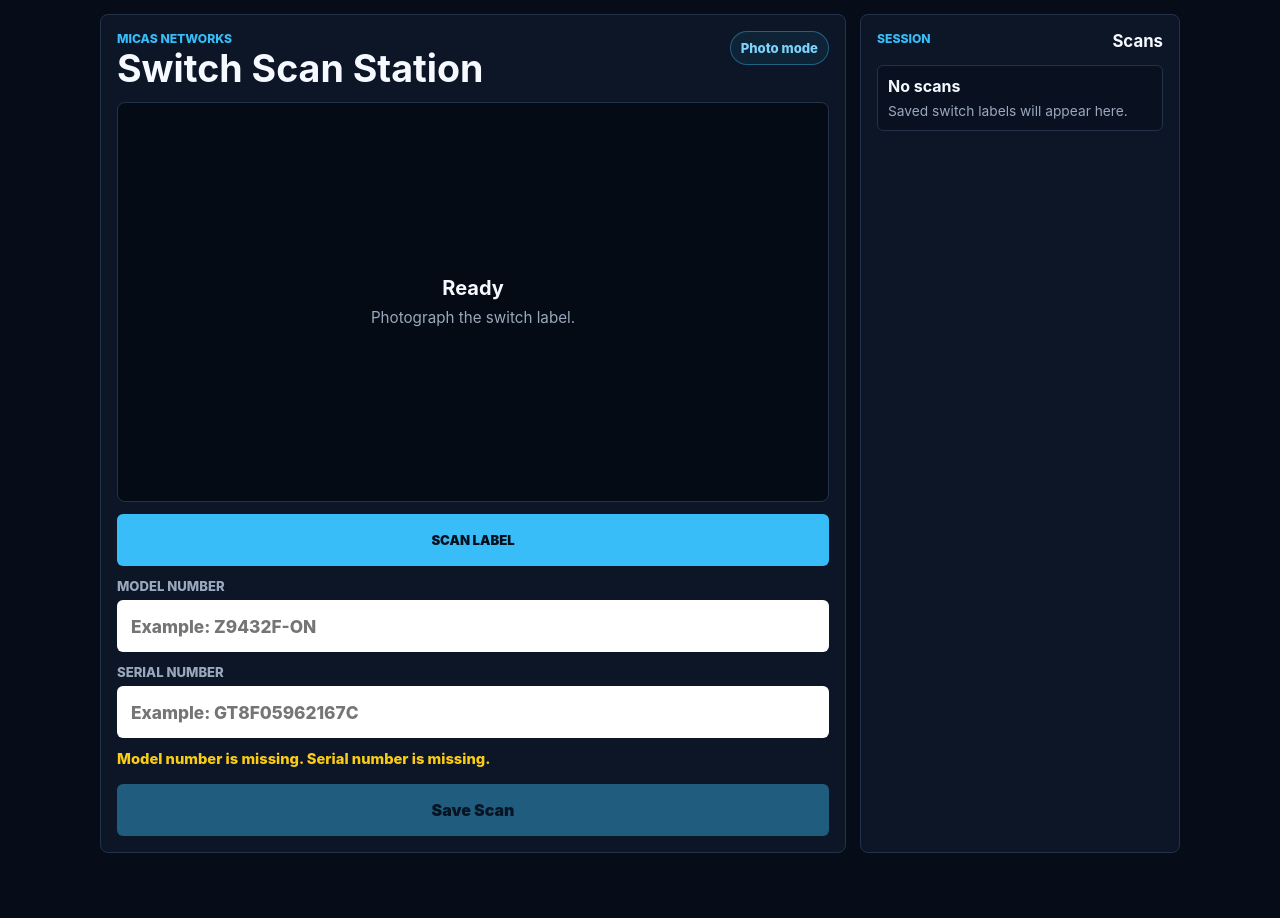
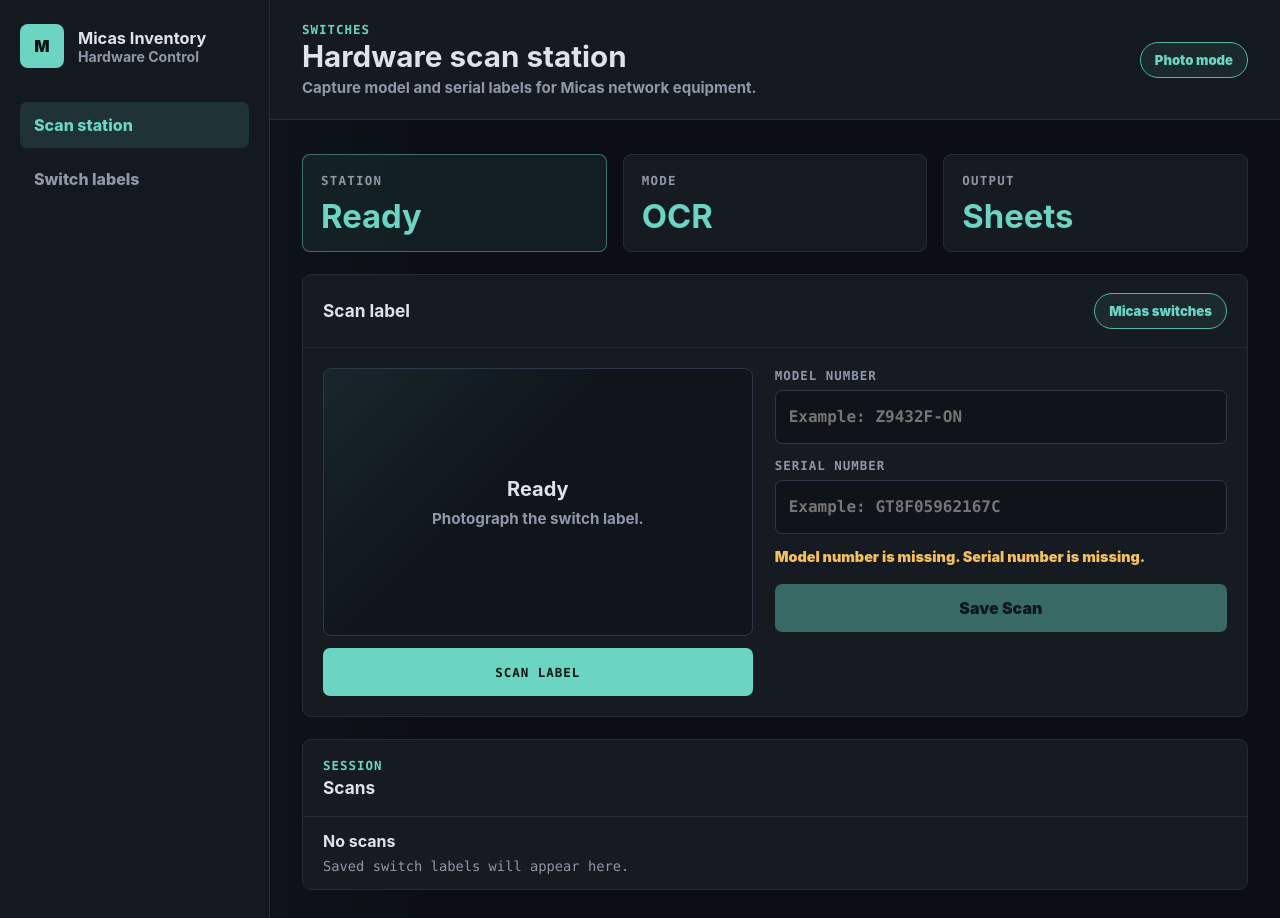
Before and after one commit to vihpol/automatic-scanner, a website: page public/index.html in a window 1280 px wide. Before the commit the page ends 867 px from the top, so only its background shows below. Drawn offline with Linux system fonts and the light colour scheme.

Commit message:
Add tech inventory dashboard style

```diff
--- a/public/index.html
+++ b/public/index.html
@@ -7,16 +7,55 @@
     <link rel="stylesheet" href="/styles.css">
   </head>
   <body>
+    <div class="station-shell">
+      <aside class="side-rail" aria-label="Station">
+        <div class="brand-lockup">
+          <div class="brand-mark">M</div>
+          <div>
+            <strong>Micas Inventory</strong>
+            <span>Hardware Control</span>
+          </div>
+        </div>
+
+        <nav class="rail-nav" aria-label="Station sections">
+          <span class="rail-item active">Scan station</span>
+          <span class="rail-item">Switch labels</span>
+        </nav>
+      </aside>
+
       <main class="app-shell">
-      <section class="scanner-panel" aria-labelledby="page-title">
-        <div class="topbar">
+        <header class="topbar">
           <div>
-            <p class="eyebrow">Micas Networks</p>
-            <h1 id="page-title">Switch Scan Station</h1>
+            <p class="eyebrow">Switches</p>
+            <h1 id="page-title">Hardware scan station</h1>
+            <p class="subhead">Capture model and serial labels for Micas network equipment.</p>
           </div>
           <span class="status-pill" id="supportStatus">Photo mode</span>
+        </header>
+
+        <section class="metrics-grid" aria-label="Scan state">
+          <div class="metric-card active">
+            <span>Station</span>
+            <strong>Ready</strong>
+          </div>
+          <div class="metric-card">
+            <span>Mode</span>
+            <strong>OCR</strong>
+          </div>
+          <div class="metric-card">
+            <span>Output</span>
+            <strong>Sheets</strong>
+          </div>
+        </section>
+
+        <section class="scanner-panel" aria-labelledby="page-title">
+          <div class="panel-heading">
+            <h2>Scan label</h2>
+            <span class="panel-chip">Micas switches</span>
           </div>
 
+          <div class="station-grid">
+            <div>
               <div class="photo-frame">
                 <img id="photoPreview" alt="Selected inventory label preview">
                 <div class="photo-placeholder" id="photoPlaceholder">
@@ -29,6 +68,7 @@
                 <label class="file-button" for="labelPhoto">Scan Label</label>
                 <input id="labelPhoto" type="file" accept="image/*" capture="environment">
                 <button class="primary-button hidden" id="extractPhoto" type="button" disabled>Retry OCR</button>
+              </div>
             </div>
 
             <form id="scanForm" class="scan-form">
@@ -46,16 +86,20 @@
 
               <button class="submit-button" id="submitScan" type="submit" disabled>Save Scan</button>
             </form>
+          </div>
         </section>
 
         <section class="history-panel" aria-labelledby="history-title">
           <div class="section-heading">
+            <div>
               <p class="eyebrow">Session</p>
               <h2 id="history-title">Scans</h2>
+            </div>
           </div>
           <ul class="history-list" id="historyList"></ul>
         </section>
       </main>
+    </div>
 
     <script src="/app.js"></script>
   </body>
--- a/public/styles.css
+++ b/public/styles.css
@@ -1,17 +1,21 @@
 :root {
   color-scheme: dark;
-  --ink: #f6f9ff;
-  --muted: #9aa8bd;
-  --line: #22324a;
-  --surface: #0d1626;
-  --surface-strong: #050b14;
-  --background: #070d18;
-  --field: #ffffff;
-  --field-ink: #0c1422;
-  --accent: #38bdf8;
-  --accent-strong: #0ea5e9;
-  --warning: #facc15;
-  --success: #7dd3fc;
+  --bg: #0b0f15;
+  --rail: #141920;
+  --panel: #161b22;
+  --panel-soft: #1d2430;
+  --panel-deep: #10151c;
+  --line: #252c36;
+  --line-strong: #2c3845;
+  --text: #dce3ec;
+  --muted: #8f98a6;
+  --dim: #5f6876;
+  --accent: #6bd4c2;
+  --accent-deep: #193a38;
+  --accent-line: #4eb7a9;
+  --danger: #ff625c;
+  --warning: #f4bf5f;
+  --field: #0f141b;
 }
 
 * {
@@ -21,8 +25,8 @@
 body {
   margin: 0;
   min-height: 100vh;
-  background: var(--background);
-  color: var(--ink);
+  background: var(--bg);
+  color: var(--text);
   font-family: Inter, ui-sans-serif, system-ui, -apple-system, BlinkMacSystemFont, "Segoe UI", sans-serif;
 }
 
@@ -36,89 +40,193 @@
   cursor: pointer;
 }
 
+.station-shell {
+  display: grid;
+  grid-template-columns: 270px minmax(0, 1fr);
+  min-height: 100vh;
+  background:
+    linear-gradient(90deg, rgba(107, 212, 194, 0.05), transparent 34%),
+    var(--bg);
+}
+
+.side-rail {
+  border-right: 1px solid var(--line);
+  background: var(--rail);
+  padding: 24px 20px;
+}
+
+.brand-lockup {
+  display: flex;
+  align-items: center;
+  gap: 14px;
+  margin-bottom: 34px;
+}
+
+.brand-mark {
+  display: grid;
+  width: 44px;
+  height: 44px;
+  place-items: center;
+  border-radius: 8px;
+  background: var(--accent);
+  color: #081311;
+  font-weight: 900;
+}
+
+.brand-lockup strong {
+  display: block;
+  color: var(--text);
+  font-size: 1.02rem;
+}
+
+.brand-lockup span {
+  display: block;
+  color: var(--muted);
+  font-size: 0.88rem;
+  font-weight: 700;
+}
+
+.rail-nav {
+  display: grid;
+  gap: 8px;
+}
+
+.rail-item {
+  border-radius: 7px;
+  color: var(--muted);
+  font-weight: 800;
+  padding: 13px 14px;
+}
+
+.rail-item.active {
+  background: rgba(107, 212, 194, 0.13);
+  color: var(--accent);
+}
+
 .app-shell {
   display: grid;
-  grid-template-columns: minmax(0, 1fr) 320px;
-  gap: 14px;
-  width: min(1080px, calc(100% - 24px));
-  margin: 0 auto;
-  padding: 14px 0;
+  gap: 22px;
+  padding: 22px 32px 28px;
 }
 
-.scanner-panel,
-.history-panel {
-  background: var(--surface);
-  border: 1px solid var(--line);
-  border-radius: 8px;
-  padding: 16px;
-}
-
-.scanner-panel {
-  min-height: calc(100vh - 28px);
-}
-
-.topbar,
-.section-heading {
+.topbar {
   display: flex;
-  align-items: flex-start;
+  align-items: center;
   justify-content: space-between;
-  gap: 12px;
-  margin-bottom: 14px;
+  gap: 18px;
+  border-bottom: 1px solid var(--line);
+  margin: -22px -32px 12px;
+  padding: 22px 32px;
+  background: #151a21;
 }
 
 .eyebrow {
   margin: 0 0 4px;
   color: var(--accent);
-  font-size: 0.76rem;
-  font-weight: 800;
-  letter-spacing: 0;
+  font-family: ui-monospace, SFMono-Regular, Menlo, Monaco, Consolas, "Liberation Mono", monospace;
+  font-size: 0.78rem;
+  font-weight: 900;
+  letter-spacing: 0.08em;
   text-transform: uppercase;
 }
 
 h1,
-h2 {
+h2,
+.subhead {
   margin: 0;
   letter-spacing: 0;
 }
 
 h1 {
-  font-size: clamp(1.6rem, 4vw, 2.35rem);
-  line-height: 1;
+  color: var(--text);
+  font-size: clamp(1.35rem, 3vw, 1.85rem);
+  line-height: 1.05;
 }
 
 h2 {
-  font-size: 1.05rem;
+  font-size: 1.08rem;
 }
 
-.status-pill {
+.subhead {
+  color: var(--muted);
+  font-size: 0.94rem;
+  font-weight: 700;
+  margin-top: 6px;
+}
+
+.status-pill,
+.panel-chip {
   flex: 0 0 auto;
-  border: 1px solid rgba(56, 189, 248, 0.4);
+  border: 1px solid var(--accent-line);
   border-radius: 999px;
-  color: var(--success);
-  background: rgba(56, 189, 248, 0.08);
+  color: var(--accent);
+  background: rgba(107, 212, 194, 0.08);
   font-size: 0.82rem;
-  font-weight: 800;
-  padding: 8px 10px;
+  font-weight: 900;
+  padding: 9px 14px;
   white-space: nowrap;
 }
 
-.primary-button,
-.file-button,
-.submit-button {
+.metrics-grid {
   display: grid;
-  min-height: 52px;
-  place-items: center;
-  border-radius: 6px;
-  background: var(--accent);
-  color: #03111f;
-  font-weight: 900;
-  text-align: center;
+  grid-template-columns: repeat(3, minmax(0, 1fr));
+  gap: 16px;
 }
 
-.primary-button:hover,
-.file-button:hover,
-.submit-button:hover {
-  background: var(--accent-strong);
+.metric-card {
+  min-height: 96px;
+  border: 1px solid var(--line);
+  border-radius: 8px;
+  background: var(--panel);
+  padding: 18px;
+}
+
+.metric-card.active {
+  border-color: rgba(107, 212, 194, 0.45);
+  background: rgba(107, 212, 194, 0.08);
+}
+
+.metric-card span {
+  display: block;
+  color: var(--muted);
+  font-family: ui-monospace, SFMono-Regular, Menlo, Monaco, Consolas, "Liberation Mono", monospace;
+  font-size: 0.78rem;
+  font-weight: 900;
+  letter-spacing: 0.1em;
+  text-transform: uppercase;
+}
+
+.metric-card strong {
+  display: block;
+  color: var(--accent);
+  font-size: 2.05rem;
+  line-height: 1;
+  margin-top: 12px;
+}
+
+.scanner-panel,
+.history-panel {
+  overflow: hidden;
+  border: 1px solid var(--line);
+  border-radius: 9px;
+  background: var(--panel);
+}
+
+.panel-heading,
+.section-heading {
+  display: flex;
+  align-items: center;
+  justify-content: space-between;
+  gap: 12px;
+  padding: 18px 20px;
+}
+
+.station-grid {
+  display: grid;
+  grid-template-columns: minmax(320px, 0.95fr) minmax(320px, 1fr);
+  gap: 22px;
+  border-top: 1px solid var(--line);
+  padding: 20px;
 }
 
 .photo-frame {
@@ -127,10 +235,12 @@
   place-items: center;
   overflow: hidden;
   width: 100%;
-  aspect-ratio: 16 / 9;
-  background: var(--surface-strong);
-  border: 1px solid var(--line);
+  aspect-ratio: 16 / 10;
+  border: 1px solid var(--line-strong);
   border-radius: 8px;
+  background:
+    linear-gradient(135deg, rgba(107, 212, 194, 0.09), transparent 42%),
+    var(--panel-deep);
 }
 
 .photo-frame img {
@@ -154,24 +264,23 @@
 }
 
 .photo-placeholder strong {
-  color: var(--ink);
+  color: var(--text);
   font-size: 1.25rem;
 }
 
 .photo-placeholder span {
   font-size: 0.95rem;
+  font-weight: 700;
 }
 
-.photo-placeholder.hidden,
-.hidden {
+.photo-placeholder.hidden {
   display: none;
 }
 
 .photo-actions {
   display: grid;
-  grid-template-columns: 1fr;
   gap: 10px;
-  margin: 12px 0;
+  margin-top: 12px;
 }
 
 .photo-actions input {
@@ -182,46 +291,69 @@
   pointer-events: none;
 }
 
+.primary-button,
+.file-button,
+.submit-button {
+  display: grid;
+  min-height: 48px;
+  place-items: center;
+  border-radius: 7px;
+  background: var(--accent);
+  color: #071412;
+  font-weight: 900;
+  text-align: center;
+}
+
+.primary-button:hover,
+.file-button:hover,
+.submit-button:hover {
+  background: #83e2d3;
+}
+
 .scan-form {
   display: grid;
-  gap: 12px;
+  align-content: start;
+  gap: 14px;
 }
 
 label {
   display: grid;
-  gap: 6px;
+  gap: 7px;
   color: var(--muted);
-  font-size: 0.82rem;
-  font-weight: 800;
+  font-family: ui-monospace, SFMono-Regular, Menlo, Monaco, Consolas, "Liberation Mono", monospace;
+  font-size: 0.78rem;
+  font-weight: 900;
+  letter-spacing: 0.08em;
   text-transform: uppercase;
 }
 
 input {
   width: 100%;
-  min-height: 52px;
-  border: 2px solid transparent;
-  border-radius: 6px;
+  min-height: 54px;
+  border: 1px solid var(--line-strong);
+  border-radius: 7px;
   background: var(--field);
-  color: var(--field-ink);
-  font-size: 1.08rem;
+  color: var(--text);
+  font-family: ui-monospace, SFMono-Regular, Menlo, Monaco, Consolas, "Liberation Mono", monospace;
+  font-size: 1rem;
   font-weight: 800;
-  padding: 12px;
+  padding: 13px;
 }
 
 input:focus {
   border-color: var(--accent);
-  outline: 0;
+  outline: 2px solid rgba(107, 212, 194, 0.15);
 }
 
 .form-status {
   min-height: 22px;
   color: var(--warning);
-  font-size: 0.92rem;
-  font-weight: 800;
+  font-size: 0.9rem;
+  font-weight: 900;
 }
 
 .form-status.ready {
-  color: var(--success);
+  color: var(--accent);
 }
 
 .primary-button:disabled,
@@ -230,53 +362,76 @@
   opacity: 0.42;
 }
 
+.hidden {
+  display: none;
+}
+
 .history-list {
   display: grid;
-  gap: 8px;
+  gap: 0;
   margin: 0;
   padding: 0;
   list-style: none;
 }
 
 .history-item {
-  border: 1px solid var(--line);
-  border-radius: 6px;
-  background: #091120;
-  padding: 10px;
+  border-top: 1px solid var(--line);
+  background: var(--panel);
+  padding: 14px 20px;
 }
 
 .history-item strong {
   display: block;
   margin-bottom: 4px;
-  color: var(--ink);
+  color: var(--text);
 }
 
 .history-item span {
   color: var(--muted);
+  font-family: ui-monospace, SFMono-Regular, Menlo, Monaco, Consolas, "Liberation Mono", monospace;
   font-size: 0.86rem;
 }
 
-@media (max-width: 760px) {
-  .app-shell {
+@media (max-width: 900px) {
+  .station-shell {
     grid-template-columns: 1fr;
-    width: min(100% - 16px, 560px);
-    padding: 8px 0;
   }
 
-  .scanner-panel {
-    min-height: auto;
+  .side-rail {
+    border-right: 0;
+    border-bottom: 1px solid var(--line);
+    padding: 14px 16px;
   }
 
-  .scanner-panel,
-  .history-panel {
+  .rail-nav {
+    display: none;
+  }
+
+  .brand-lockup {
+    margin-bottom: 0;
+  }
+
+  .app-shell {
     padding: 12px;
   }
 
   .topbar {
     display: grid;
+    margin: -12px -12px 8px;
+    padding: 16px 12px;
   }
 
-  .status-pill {
-    width: fit-content;
+  .metrics-grid,
+  .station-grid {
+    grid-template-columns: 1fr;
+  }
+
+  .metrics-grid {
+    gap: 10px;
+  }
+
+  .metric-card {
+    min-height: 78px;
+    padding: 14px;
   }
 }
```
Lines whose indentation alone changed are shown as unchanged.
